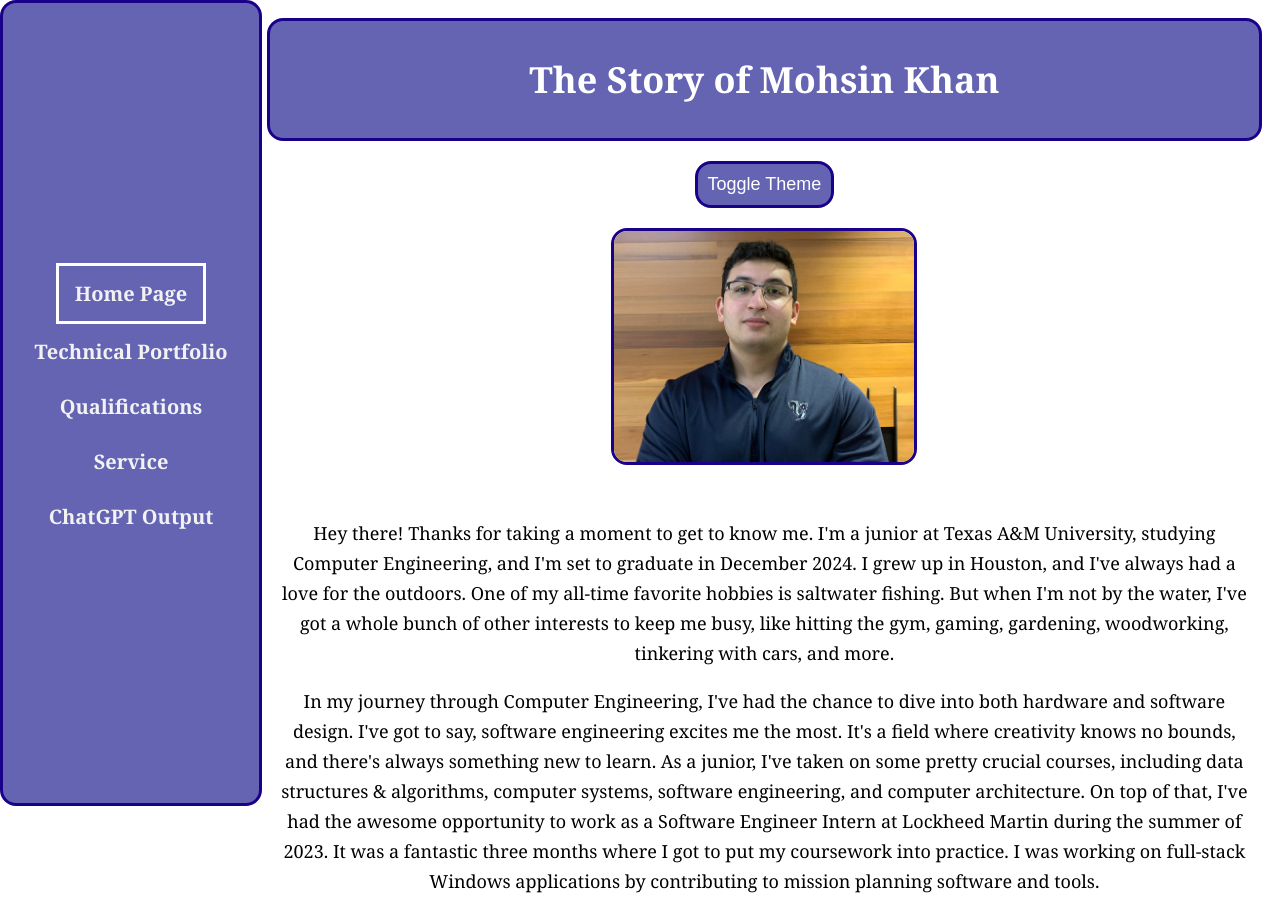
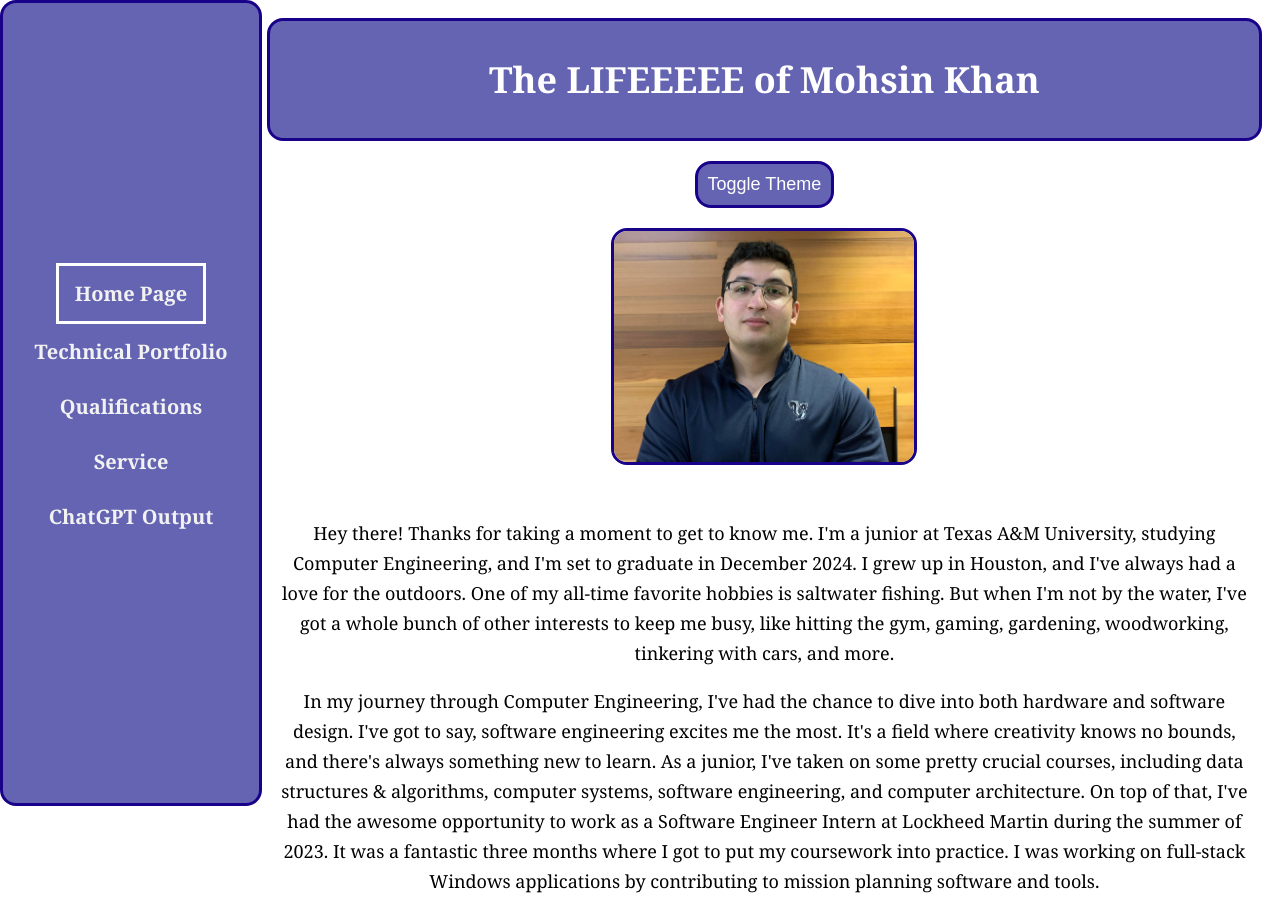
Before and after one commit to mohsinkhan25/PersonalWebsite, a plain HTML site: page index.html in a window 1280 px wide. Shown: the top 899 px of the page. Drawn offline with Linux system fonts and the light colour scheme.

Commit message:
Changed heading1

```diff
--- a/index.html
+++ b/index.html
@@ -23,7 +23,7 @@
         </div>
 
         <div class="heading main">
-            <h1>The Story of Mohsin Khan</h1>
+            <h1>The LIFEEEEE of Mohsin Khan</h1>
         </div>
 
         <button id="theme-toggle" class="main" onclick="toggle_theme()">Toggle Theme</button>
```
